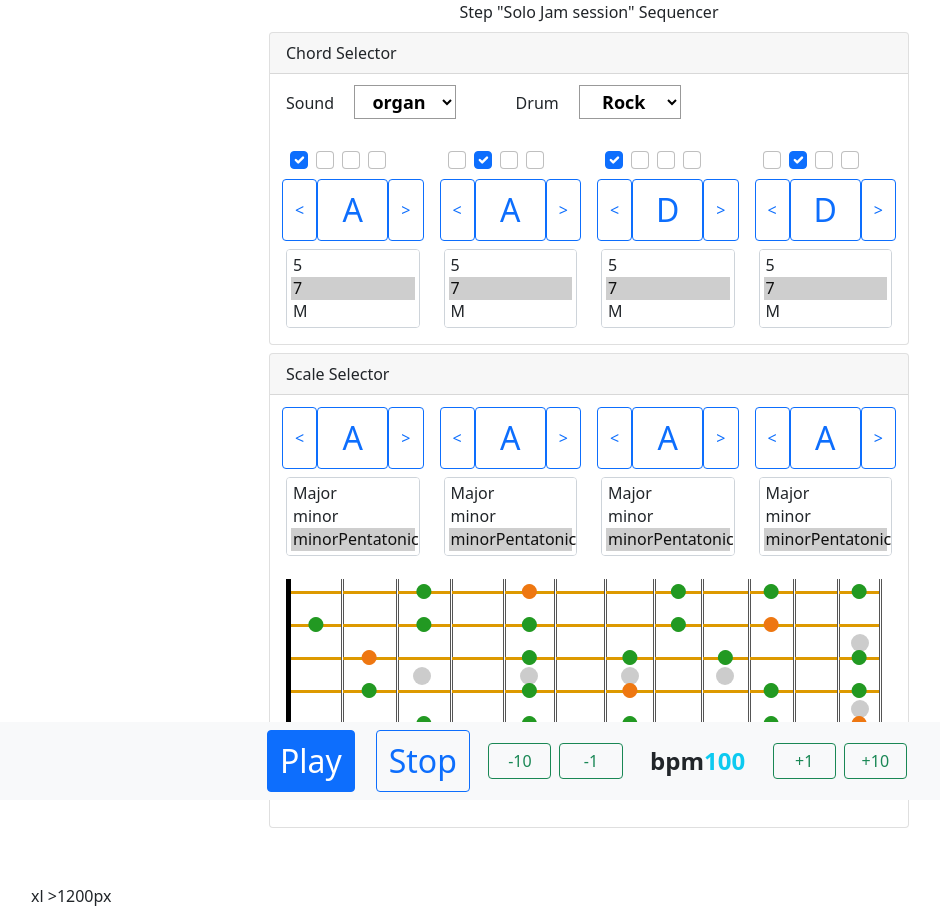
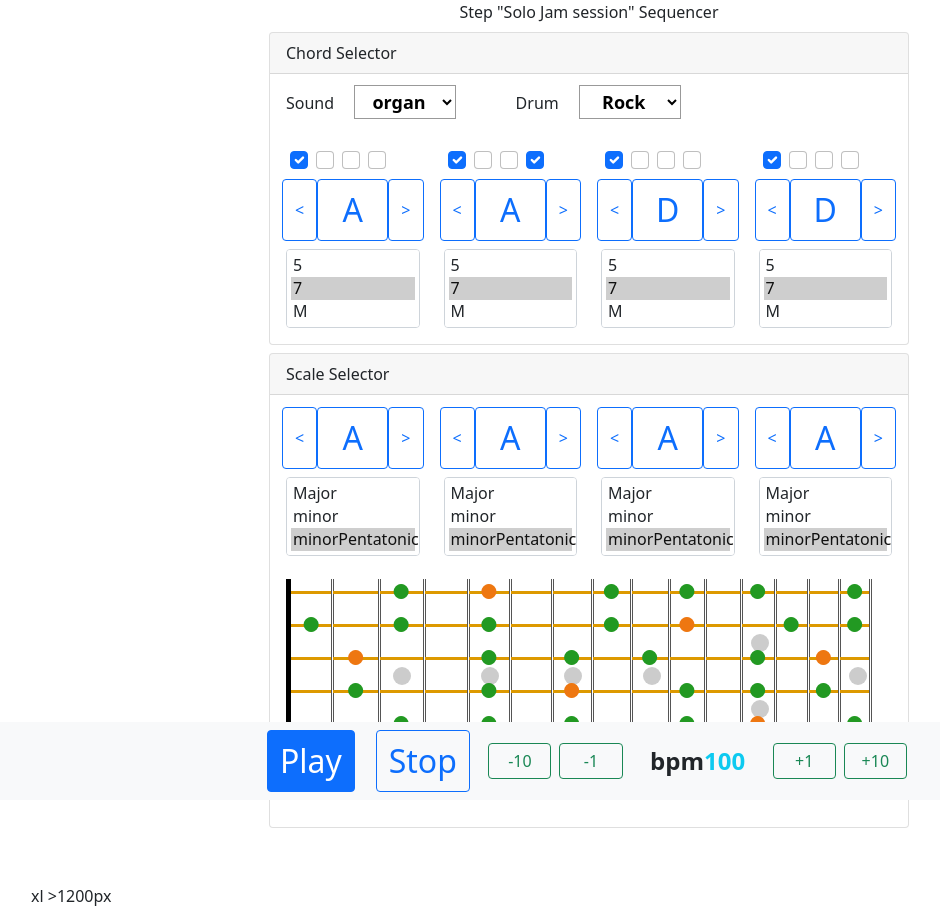
Before and after one commit to sorimachi0414/DiatonicPlayer, a React (Create React App) app: page / in a window 1280 px wide. Shown: the whole page, without its empty margins (51-991 px from the left). Built offline with nearby package versions, Linux system fonts and the light colour scheme; no server answers.

Commit message:
introduce mediaQuery (test)

```diff
--- a/package.json
+++ b/package.json
@@ -10,6 +10,7 @@
     "react": "^17.0.2",
     "react-bootstrap": "^2.0.0-beta.4",
     "react-dom": "^17.0.2",
+    "react-responsive": "^9.0.0-beta.3",
     "react-scripts": "4.0.3",
     "tone": "^14.7.77",
     "web-audio-scheduler": "^1.4.0",
--- a/src/index.js
+++ b/src/index.js
@@ -4,31 +4,207 @@ import './index.css';
 import * as Tone from "tone";
 import * as Def from "./subCord.js"
 import 'bootstrap/dist/css/bootstrap.min.css';
+import MediaQuery from "react-responsive"
 import Row from 'react-bootstrap/Row'
 import Col from 'react-bootstrap/Col';
 import Container from 'react-bootstrap/Container'
 
 // ----------------------------------------
 const stepNum=96
-const fingerFrets=12
+let fretNum=15
 const strings=6
+const fretWidthMax = 8 //%
+const fretWidthMin = 5 //%
+const fretWidthMaxThin = 10 //%
+const fretWidthMinThin = 6 //%
+
+function RenderEachString(props){
+
+  function arrangeFingerElements(i,j,nowScale,nextScale,step,fretNumArg){
+    let stringShift
+    let noteClass
+    let fretLetter
+
+    //ポジションマーク
+    let positionMark = (Def.positionMarkArray[i][j]>0) ? <div className="circle" /> : ""
+    let fretClass = j===0 ? "square nut" : "square"
+
+    //各フレットを音名に変換、スケールと照合
+    stringShift=Def.stringNumToShift[i]
+
+    //各フレットを音階に変換　C=0
+    let fretSound=(stringShift+j+1) % 12
+
+    //スケール構成音の情報を整理
+    let noteInfo=[0,0,0,0]//'ActiveBaseNote','ActiveNote','NextBaseNote','NextNote',
+    if(nowScale.indexOf(fretSound)===0){noteInfo[0]=1}
+    if(nowScale.indexOf(fretSound)>0){noteInfo[1]=1}
+    if(nextScale.indexOf(fretSound)===0){noteInfo[2]=1}
+    if(nextScale.indexOf(fretSound)>0){noteInfo[3]=1}
+
+    //スケール構成音に色付け
+    if(noteInfo[0]>0){
+      //構成音の場合
+      fretLetter="●"
+      noteClass="note noteBase"
+    }else if(noteInfo[1]>0){
+      noteClass="note"
+      fretLetter="●"
+    }else if(noteInfo[2]>0){
+      //次のスケールの音の場合、予告
+      noteClass="note noteBase noteNext noteTrans"
+      fretLetter="○"
+    }else if(noteInfo[3]>0){
+      //次のスケールの音の場合、予告
+      noteClass="note noteNext noteTrans"
+      fretLetter="○"
+    }else{
+      noteClass="note noteTrans"
+    }
+
+    //次の音に向け、ステップの半分で見た目変化を開始
+    let beat1m=Math.floor(step/(stepNum/16))
+    if(beat1m % 4 >1){
+      if(noteInfo[0]+noteInfo[1]>0){
+        //今Active
+        if(noteInfo[2]>0){
+          ;
+        }else if(noteInfo[3]>0){
+          ;
+        }else{
+          //次invalid
+          if(noteInfo[0]>0){
+            noteClass="note noteBase noteGone"
+          }else if(noteInfo[1]>0){
+            noteClass="note noteGone"
+          }
+        }
+      }else{
+        //今invalid
+        if(noteInfo[2]>0){
+          noteClass="note noteBase noteNext noteSlope"
+        }else if(noteInfo[3]>0){
+          noteClass="note noteNext noteSlope"
+        }else{
+          ;
+        }
+      }
+    }
+
+    return(
+      <RenderPositionMark i={i} j={j} fretClass={fretClass} noteClass={noteClass} fretLetter={fretLetter} positionMark={positionMark} fretNum={fretNumArg}/>
+    )
+  }
+
+  function addFretNumber(i,fretNumArg){
+    let sqWidth
+    if(fretNumArg<13){
+      sqWidth = fretWidthMaxThin - (fretWidthMaxThin - fretWidthMinThin) / fretNumArg * i
+    }else {
+      sqWidth = fretWidthMax - (fretWidthMax - fretWidthMin) / fretNumArg * i
+    }
+    let fretNumClass = 'squareFretNumber fs-6'
+    return(
+      <div key={i} className={fretNumClass} style={{'width':sqWidth+'%'}}>{i+1}</div>
+    )
+  }
+
+  let eachStrings=[]
+  let eachStringsShort=[]
+  let fingerElements
+  let fingerElementsShort
+
+  //各弦のフレットを表示
+  for(let i=0;i<strings;i++) {
+    let fingerElements=[]
+    let fingerElementsShort=[]
+    //１フレット毎、配列にプールしていく
+    for (let j = 0; j < fretNum; j++) {
+      fingerElements.push(
+        arrangeFingerElements(i,j,props.nowScale,props.nextScale,props.step,15)
+      )
+      if(j<12){
+        fingerElementsShort.push(
+          arrangeFingerElements(i,j,props.nowScale,props.nextScale,props.step,12)
+        )
+      }
+    }
+    eachStrings.push(fingerElements)
+    eachStringsShort.push(fingerElementsShort)
+  }
+
+  //フレット番号表示
+  fingerElements=[]
+  fingerElementsShort=[]
+
+  for(let n=0;n<fretNum;n++){
+    fingerElements.push(
+      addFretNumber(n,15)
+    )
+  }
+  for(let n=0;n<12;n++){
+    fingerElementsShort.push(
+      addFretNumber(n,12)
+    )
+  }
+  eachStrings.push(fingerElements)
+  eachStringsShort.push(fingerElementsShort)
+
+  return(
+    <>
+      <MediaQuery query="(max-width:575px)">
+        <div className="next-row">{eachStringsShort[0]}</div>
+        <div className="next-row">{eachStringsShort[1]}</div>
+        <div className="next-row">{eachStringsShort[2]}</div>
+        <div className="next-row">{eachStringsShort[3]}</div>
+        <div className="next-row">{eachStringsShort[4]}</div>
+        <div className="next-row">{eachStringsShort[5]}</div>
+        <div className="next-row">{eachStringsShort[6]}</div>
+      </MediaQuery>
+      <MediaQuery query="(min-width:576px)">
+        <div className="next-row">{eachStrings[0]}</div>
+        <div className="next-row">{eachStrings[1]}</div>
+        <div className="next-row">{eachStrings[2]}</div>
+        <div className="next-row">{eachStrings[3]}</div>
+        <div className="next-row">{eachStrings[4]}</div>
+        <div className="next-row">{eachStrings[5]}</div>
+        <div className="next-row">{eachStrings[6]}</div>
+      </MediaQuery>
+    </>
+  )
+
+}
+
+function RenderPositionMark(props){
+  let sqWidth
+  if(props.fretNum<13){
+    sqWidth = fretWidthMaxThin - (fretWidthMaxThin - fretWidthMinThin) / props.fretNum * props.j
+  }else {
+    sqWidth = fretWidthMax - (fretWidthMax - fretWidthMin) / props.fretNum * props.j
+  }
+
+  return(
+      <div key={'p'+props.i+'and'+props.j} className={props.fretClass} style={{'width':sqWidth+'%'}}>
+        <div key={props.i*100} className={props.noteClass}>{props.fretLetter}</div>
+        {props.positionMark}
+      </div>
+  )
+}
+
+
+//fretNum= Index()
 
 const soundNameList=Def.soundNameList
 const masterChord=Def.masterChord
 const masterScale=Def.masterScale
 const drum = Def.drum
 
-const fretWidthMax = 9.5 //%
-const fretWidthMin = 7 //%
-const fretNum=12
-
-
-let instrument=Def.instList['piano']
+let instrument=Def.instList['organ']
 //let nowRhythm=Def.rhythmList['Rock']
 
-const BD = (en,time) => {if(en>0)drum.triggerAttackRelease(['C3'],'2m',time)}
-const SD = (en,time) => {if(en>0)drum.triggerAttackRelease(['C4'],'2m',time)}
-const HHC = (en,time) => {if(en>0)drum.triggerAttackRelease(['C5'],'2m',time)}
+const BD = (en,time) => {if(en>0)drum.triggerAttackRelease(['C3'],'1m',time)}
+const SD = (en,time) => {if(en>0)drum.triggerAttackRelease(['C4'],'1m',time)}
+const HHC = (en,time) => {if(en>0)drum.triggerAttackRelease(['C5'],'1m',time)}
 
 function playThisChord(chordList,en,time){
   if(en>0) instrument.triggerAttackRelease(chordList, '2m',time)
@@ -69,9 +245,9 @@ class MainClock extends React.Component{
       hhcPlan :Def.rhythmList["Rock"]["HHC"],
       chordPlan:[
         [1,0,0,0,0,0,0,0,0,0,0,0,0,0,0,0,],
-        [0,0,0,0,0,1,0,0,0,0,0,0,0,0,0,0,],
+        [0,0,0,0,1,0,0,1,0,0,0,0,0,0,0,0,],
         [0,0,0,0,0,0,0,0,1,0,0,0,0,0,0,0,],
-        [0,0,0,0,0,0,0,0,0,0,0,0,0,1,0,0,],
+        [0,0,0,0,0,0,0,0,0,0,0,0,1,0,0,0,],
       ],
       color:"chordSelector",
       step:stepNum-1,
@@ -279,10 +455,10 @@ class MainClock extends React.Component{
       <div>
         <Container fluid>
           <Row className="justify-content-center mb-5">
-            <Col  xs={12} className="text-center">
+            <Col  xs={12} md={10} className="text-center">
             Step "Solo Jam session" Sequencer
             </Col>
-            <Col xs="12" sm={10} md={8} lg={6} className="px-0">
+            <Col xs="12" sm={12} md={10} lg={8} xl={6} className="px-0">
               <div className="card my-2">
                 <div className="card-header">
                   Chord Selector
@@ -506,6 +682,7 @@ class ScaleSelector extends React.Component{
       <Row>
         {selectors}
         <FingerBoard
+          fretNum={fretNum}
           step={this.props.step}
           nowScale={scaleProcessor(this.state.selectedScaleNoteList[beat1m],this.state.selectedScaleTypeList[beat1m])}
           nextScale={scaleProcessor(this.state.selectedScaleNoteList[nextBeat1m],this.state.selectedScaleTypeList[nextBeat1m])}
@@ -581,10 +758,12 @@ function BPMChanger(props){
 }
 
 class FingerBoard extends React.Component{
-  //  constructor(props) {
-  //    super(props);
-  //  }
+  constructor(props) {
+    super(props);
+ }
 
+
+  /**/
   //各弦の各フレットを配置
   arrangeFingerElements(i,j) {
     let stringShift
@@ -657,52 +836,64 @@ class FingerBoard extends React.Component{
       }
     }
 
-    //let sqWidth = 46 -1*j //34 +2*12= 58
     let sqWidth = fretWidthMax-(fretWidthMax - fretWidthMin)/fretNum * j
 
     return(
-      <div key={'p'+i+'and'+j} className={fretClass} style={{'width':sqWidth+'%'}}>
-        <div key={i*100} className={noteClass}>{fretLetter}</div>
-        {positionMark}
-      </div>
+      <RenderPositionMark i={i} j={j} fretClass={fretClass} noteClass={noteClass} fretLetter={fretLetter} positionMark={positionMark}/>
+    )
+    //<div key={'p'+i+'and'+j} className={fretClass} style={{'width':sqWidth+'%'}}>
+    //</div>
+  }
+
+  addFretNumber(i){
+    let sqWidth = fretWidthMax-(fretWidthMax - fretWidthMin)/fretNum * i
+    let fretNumClass = 'squareFretNumber fs-6'
+    return(
+      <div key={i} className={fretNumClass} style={{'width':sqWidth+'%'}}>{i+1}</div>
     )
   }
 
-  addFretNumber(i){
-    //let sqWidth = 46 -1*i //34 +2*12= 58
-    let sqWidth = fretWidthMax-(fretWidthMax - fretWidthMin)/fretNum * i
-    return(
-      <div key={i} className="squareFretNumber fs-6" style={{'width':sqWidth+'%'}}>{i+1}</div>
-    )
-  }
-
-  render(){
-    let eachStrings=[]
+  render() {
+    let eachStrings = []
     let fingerElements
 
     //各弦のフレットを表示
-    for(let i=0;i<strings;i++) {
-      let fingerElements=[]
+    for (let i = 0; i < strings; i++) {
+      let fingerElements = []
       //１フレット毎、配列にプールしていく
-      for (let j = 0; j < fingerFrets; j++) {
+      for (let j = 0; j < fretNum; j++) {
         fingerElements.push(
-          this.arrangeFingerElements(i,j)
+          this.arrangeFingerElements(i, j)
         )
       }
       eachStrings.push(fingerElements)
     }
 
     //フレット番号表示
-    fingerElements=[]
-    for(let n=0;n<fingerFrets;n++){
+    fingerElements = []
+
+    for (let n = 0; n < fretNum; n++) {
       fingerElements.push(
         this.addFretNumber(n)
       )
     }
     eachStrings.push(fingerElements)
+  }
 
+   /**/
+
+  render(){
+    //もう少しComponentで演算してから、RenderEachStringに渡してやる。
     return(
       <div className="pt-4">
+        <RenderEachString
+          n={0}
+          nowScale={this.props.nowScale}
+          nextScale={this.props.nextScale}
+          step={this.props.step}/>
+      </div>
+    )
+    /*
         <div className="next-row">{eachStrings[0]}</div>
         <div className="next-row">{eachStrings[1]}</div>
         <div className="next-row">{eachStrings[2]}</div>
@@ -710,8 +901,7 @@ class FingerBoard extends React.Component{
         <div className="next-row">{eachStrings[4]}</div>
         <div className="next-row">{eachStrings[5]}</div>
         <div className="next-row">{eachStrings[6]}</div>
-      </div>
-    )
+    */
   }
 }
 
--- a/src/subCord.js
+++ b/src/subCord.js
@@ -75,12 +75,12 @@ export const aGuitar = new Tone.Sampler({
 export const stringNumToShift=[4,11,7,2,9,4]
 export const positionMarkArray=
   [
-    [0,0,0,0,0,0,0,0,0,0,0,0,0,],
-    [0,0,0,0,0,0,0,0,0,0,0,1,0,],
-    [0,0,1,0,1,0,1,0,1,0,0,0,0,],
-    [0,0,0,0,0,0,0,0,0,0,0,1,0,],
-    [0,0,0,0,0,0,0,0,0,0,0,0,0,],
-    [0,0,0,0,0,0,0,0,0,0,0,0,0,],
+    [0,0,0,0,0,0,0,0,0,0,0,0,0,0,0,],
+    [0,0,0,0,0,0,0,0,0,0,0,1,0,0,0,],
+    [0,0,1,0,1,0,1,0,1,0,0,0,0,0,1,],
+    [0,0,0,0,0,0,0,0,0,0,0,1,0,0,0,],
+    [0,0,0,0,0,0,0,0,0,0,0,0,0,0,0,],
+    [0,0,0,0,0,0,0,0,0,0,0,0,0,0,0,],
   ]
 
 export const rockDrum={
```
Also changed, not shown: 1 other file (tests, documents, lock files or other folders).
